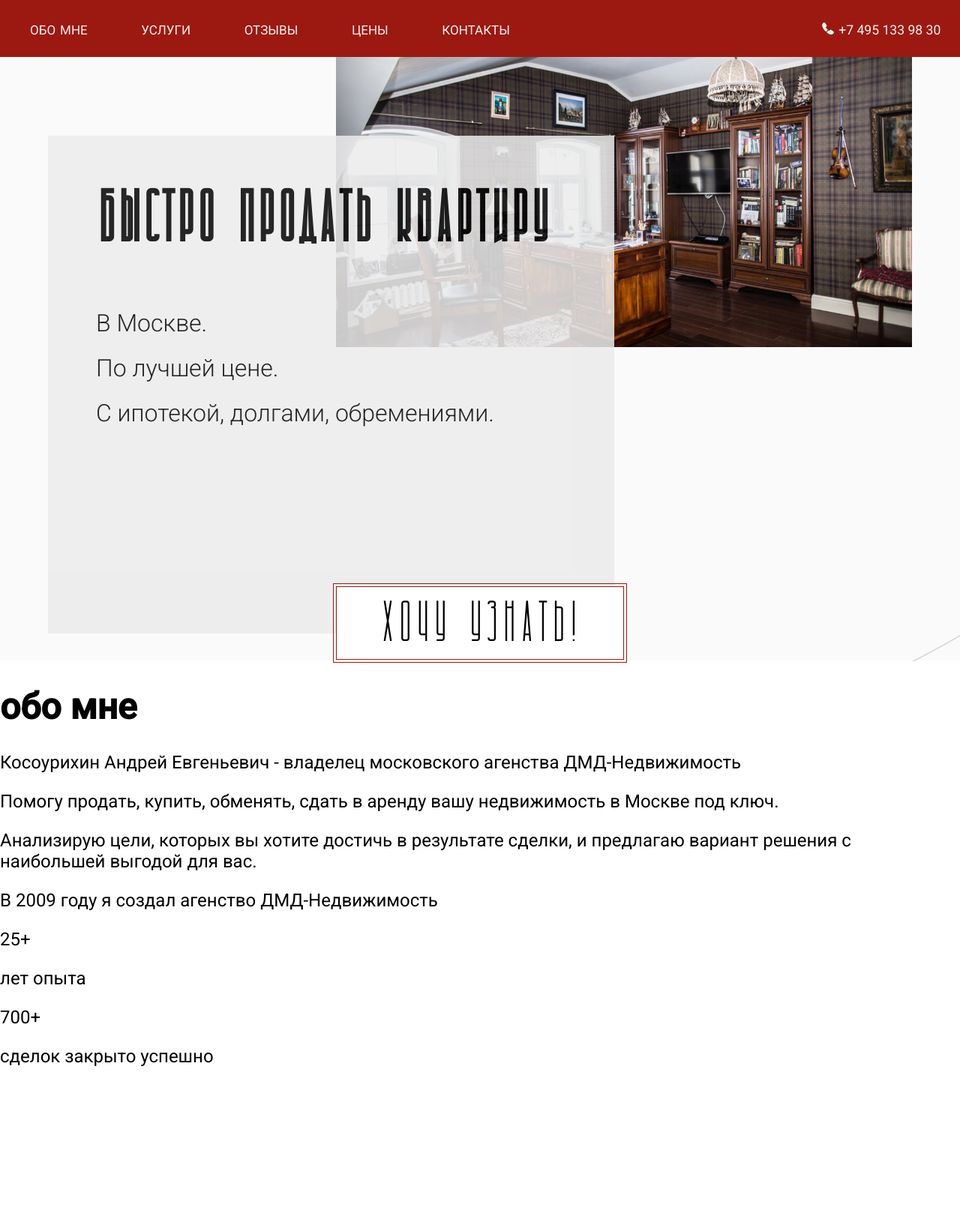
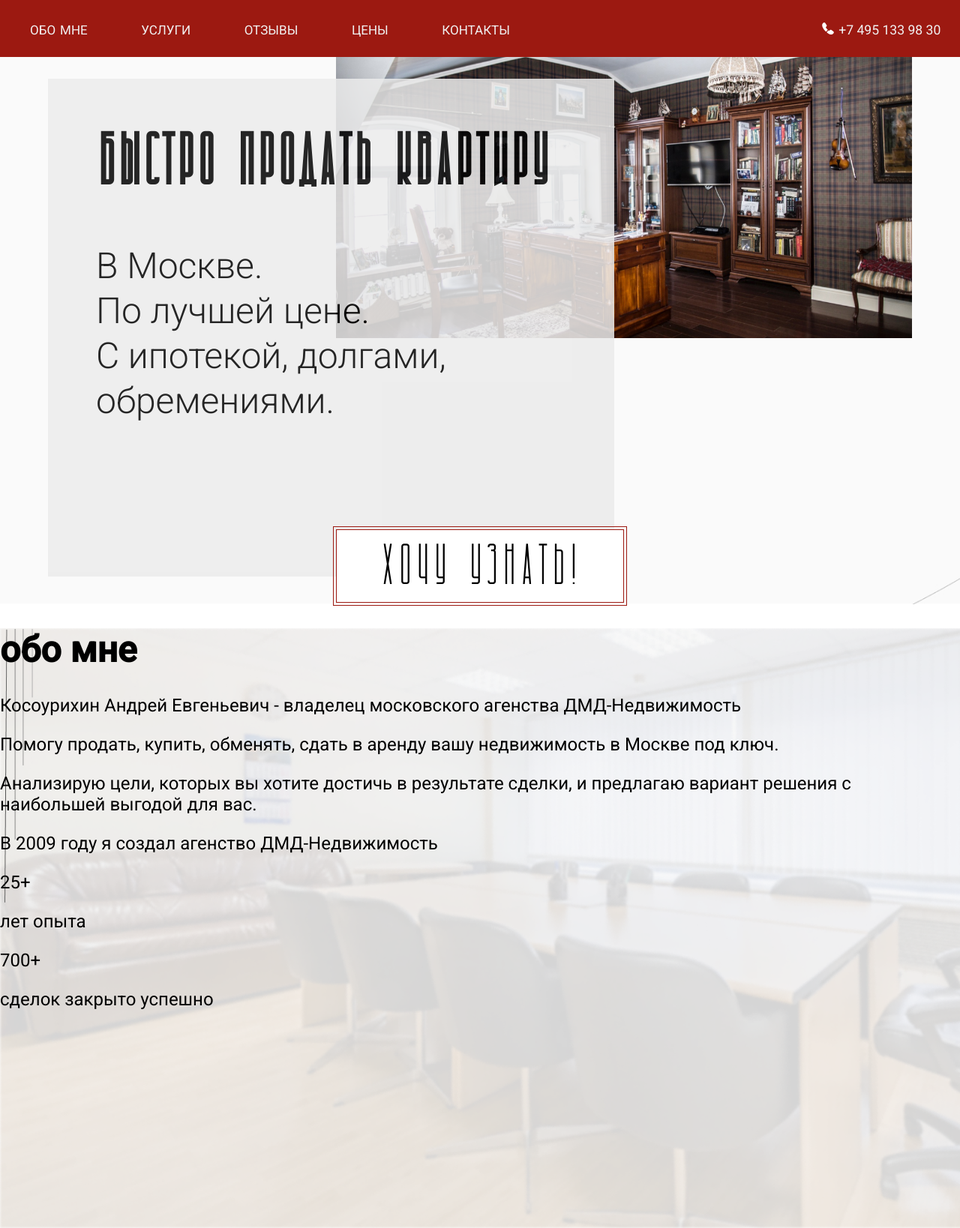
Before and after one commit to katekoso/real-estate, a plain HTML site: page index.html in a window 1280 px wide. Shown: the whole page at 75% size. Before the commit the page ends 1447 px from the top, so only its background shows below. Drawn offline with Linux system fonts and the light colour scheme.

Commit message:
started second block

```diff
--- a/styles/style.scss
+++ b/styles/style.scss
@@ -20,6 +20,9 @@ body {
 	font-weight: 400;
 	.header {
 		background-color: $color_red;
+		position: fixed;
+		z-index: 3;
+		width: 100vw;
 		&__nav {
 			display: flex;
 			justify-content: space-between;
@@ -54,11 +57,13 @@ body {
 	.welcome {
 		background-image: url(../assets/images/bg-welcome.jpg);
 		background-size: cover;
-		min-height: 92vh;
+		min-height: 100vh;
 		.img-container {
 			width: 60%;
 			position: absolute;
 			left: 35%;
+			top: 8%;
+			z-index: 1;
 			img {
 				width: 100%;
 			}
@@ -85,7 +90,7 @@ body {
 					margin: 0;
 					font-weight: 300;
 					line-height: 60px;
-					font-size: 2rem;
+					font-size: 3rem;
 				}
 				p:first-of-type {
 					margin-top: 50px;
@@ -115,4 +120,9 @@ body {
 			}
 		}
 	}
+	.about-me {
+		background-image: url("../assets/images/about-me-bg.png");
+		background-size: cover;
+		min-height: 100vh;
+	}
 }
```
Also changed, not shown: assets/images/about-me-bg.png (added), styles/style.css, 1 other file.
